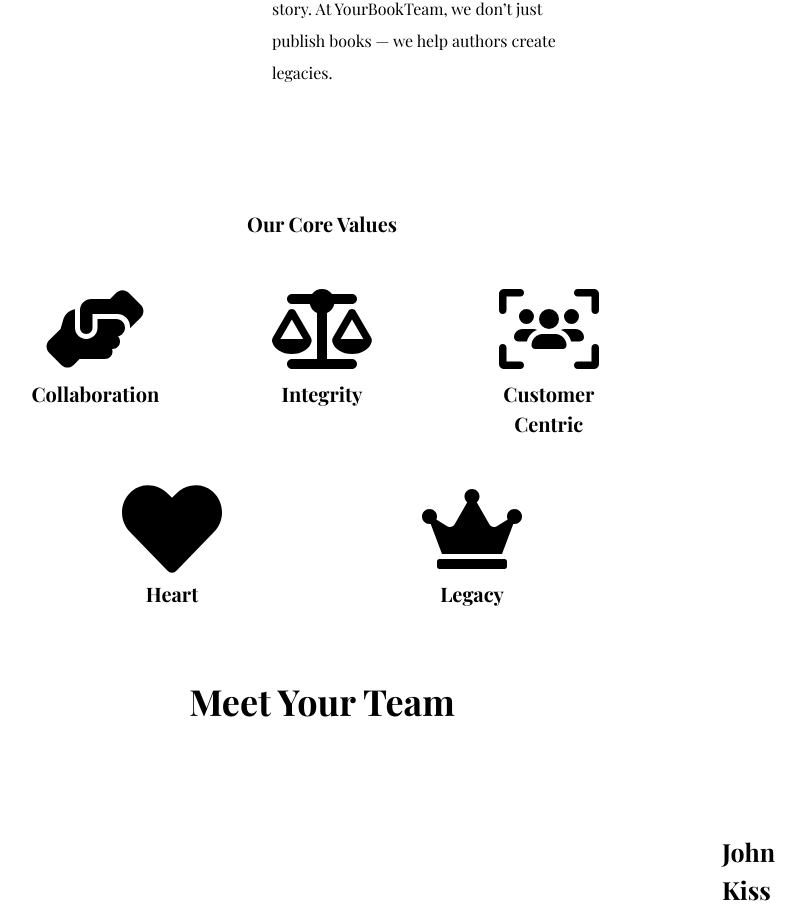
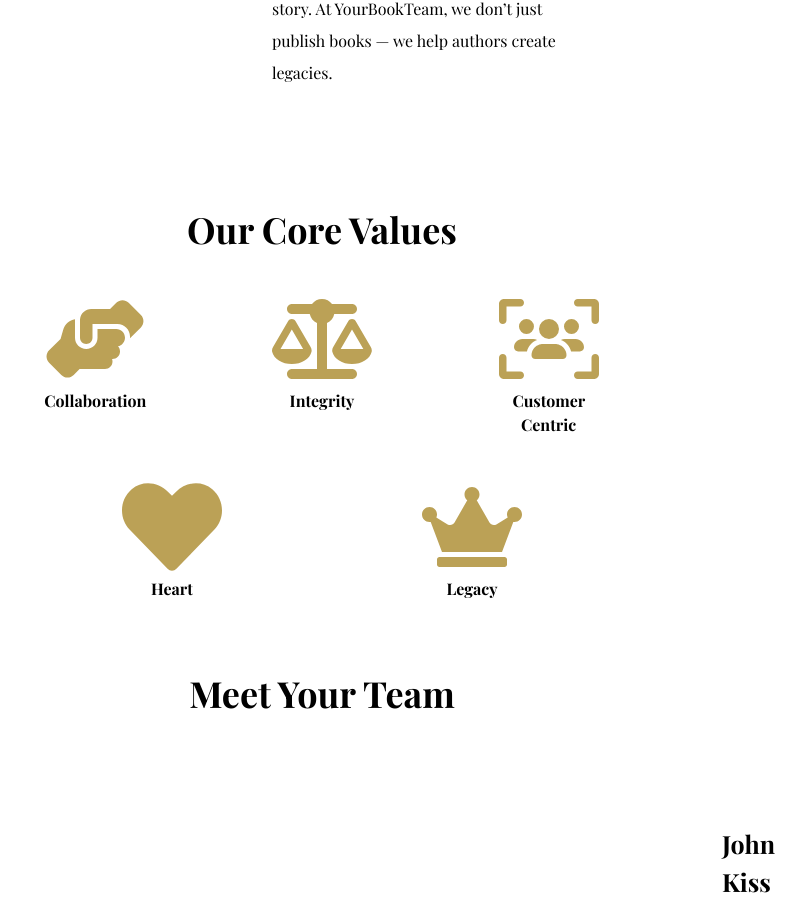
Before and after one commit to YourBookTeam/YBT_Website, a React (Vite) app in the folder ybt_website/: page /YBT_Website/about in a window 1280 px wide. Shown: the part 1338-2244 px from the top of the page, without its empty margins (318-1124 px from the left). Built offline with nearby package versions, Linux system fonts and the light colour scheme; a web font is replaced by a local one.

Commit message:
made changes to values.jsx

```diff
--- a/ybt_website/src/components/about_us/Values.jsx
+++ b/ybt_website/src/components/about_us/Values.jsx
@@ -3,30 +3,30 @@ import { FaHeart, FaCrown } from "react-icons/fa";
 
 function Values() {
   return (
-    <div className="flex flex-col items-center font-bold text-[20px] gap-10 pt-20">
-        <div>Our Core Values</div>
+    <div className="flex flex-col items-center font-bold gap-10 pt-20">
+        <div className="text-4xl">Our Core Values</div>
         <div className="grid grid-cols-3 gap-50">
             <div className="flex flex-col items-center">
-            <FaHandshakeAngle size={100} className="shrink-0 text-saffron"/>
+            <FaHandshakeAngle size={100} className="shrink-0 text-gold"/>
             <div>Collaboration</div>
             </div>
             <div className="flex flex-col items-center">
-            <FaScaleBalanced size={100} className="shrink-0 text-saffron"/>
+            <FaScaleBalanced size={100} className="shrink-0 text-gold"/>
             <div>Integrity</div>
             </div>
             <div className="flex flex-col items-center">
-            <FaUsersViewfinder size={100} className="shrink-0 text-saffron"/>
+            <FaUsersViewfinder size={100} className="shrink-0 text-gold"/>
             <div className="text-center">Customer Centric</div>
             </div>
         </div>
 
         <div className="grid grid-cols-2 gap-50">
             <div className="flex flex-col items-center">
-            <FaHeart size={100} className="shrink-0 text-saffron"/>
+            <FaHeart size={100} className="shrink-0 text-gold"/>
             <div>Heart</div>
             </div>
             <div className="flex flex-col items-center">
-            <FaCrown size={100} className="shrink-0 text-saffron"/>
+            <FaCrown size={100} className="shrink-0 text-gold"/>
             <div>Legacy</div>
             </div>
         </div>
```
